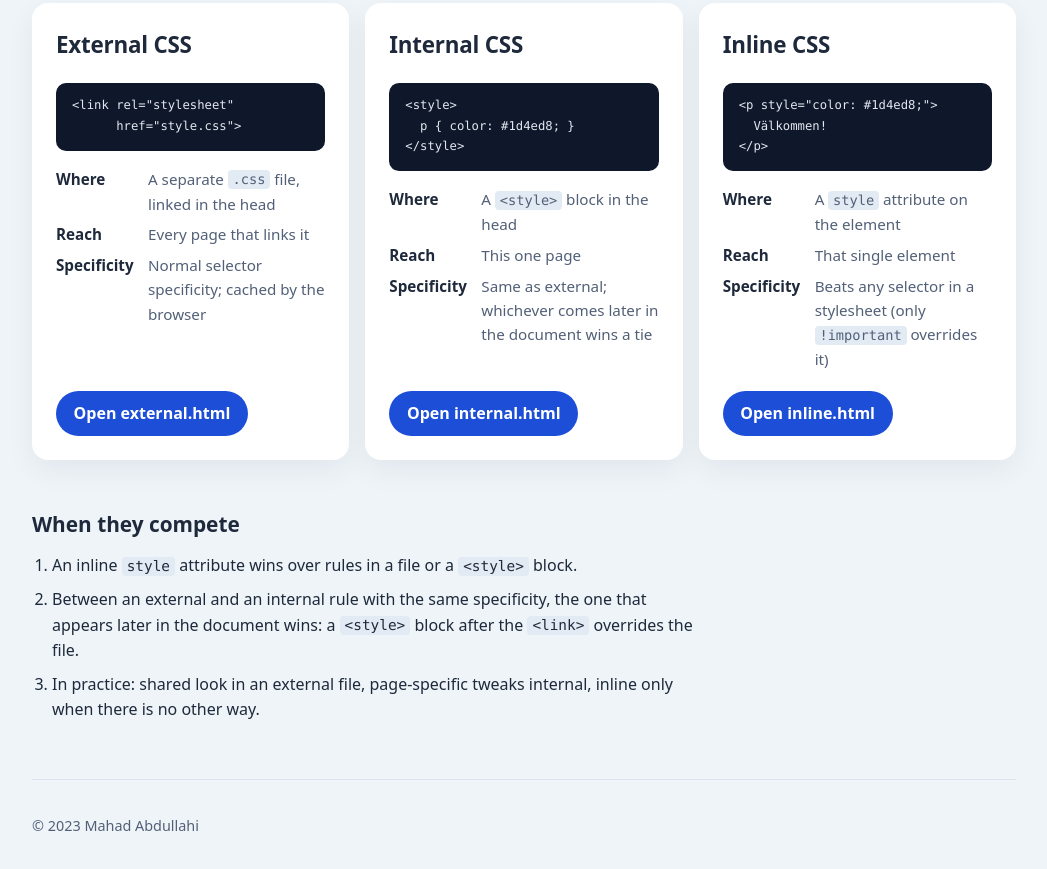
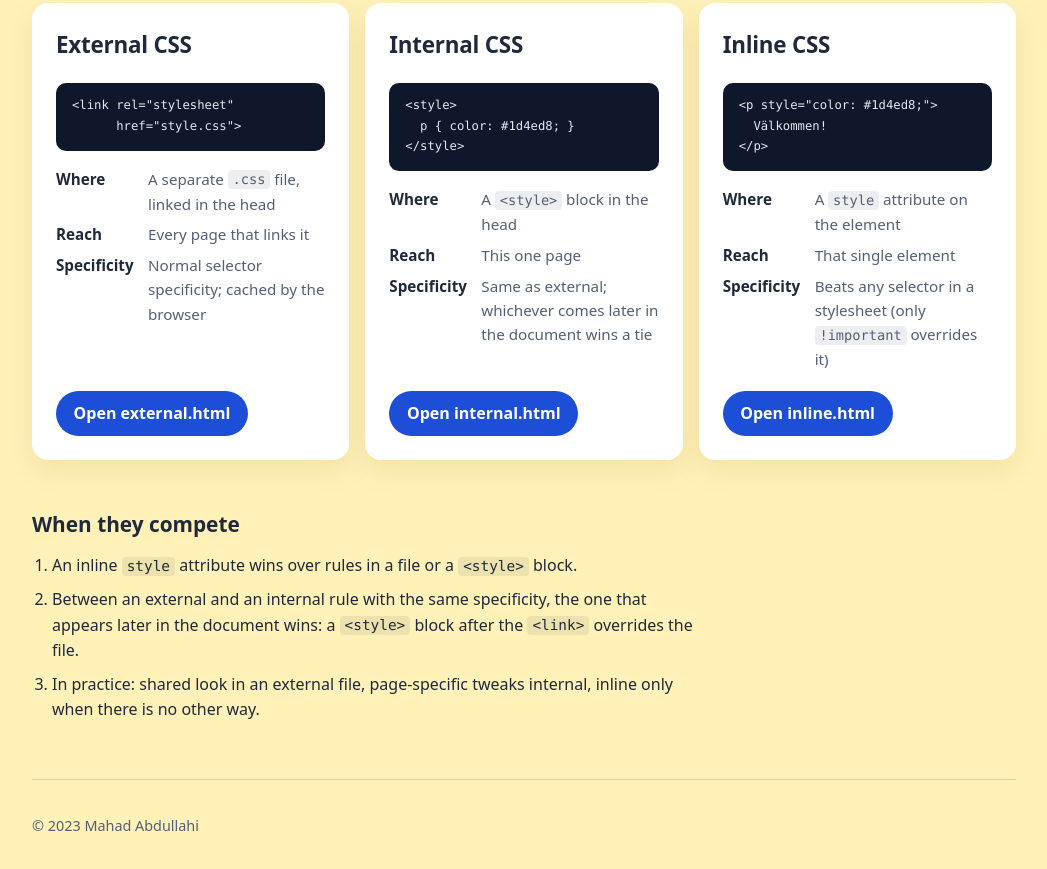
Before and after one commit to abdimannor/dress-code, a plain HTML site: page index.html in a window 1280 px wide. Shown: the part 269-1138 px from the top of the page, without its empty margins (116-1163 px from the left). Drawn offline with Linux system fonts and the light colour scheme.

Commit message:
Use a soft yellow background on the index and all three lesson pages

```diff
--- a/index.html
+++ b/index.html
@@ -13,15 +13,15 @@
   <meta name="twitter:title" content="Dress Code">
   <meta name="twitter:description" content="The same content styled three ways: external CSS, internal CSS, and inline CSS.">
   <style>
-    :root { --ink: #1e293b; --muted: #526077; --line: #dbe4ee; --accent: #1d4ed8; }
+    :root { --ink: #1e293b; --muted: #526077; --line: #e8d37a; --accent: #1d4ed8; }
     * { box-sizing: border-box; }
-    body { margin: 0; background: #eef4f8; color: var(--ink); font: 1rem/1.6 system-ui, -apple-system, "Segoe UI", Roboto, sans-serif; }
+    body { margin: 0; background: #fff1b8; color: var(--ink); font: 1rem/1.6 system-ui, -apple-system, "Segoe UI", Roboto, sans-serif; }
     .wrap { max-width: 64rem; margin: 0 auto; padding: clamp(2rem, 6vw, 5rem) 1.25rem 3rem; }
     h1 { font-size: clamp(2.2rem, 6vw, 3.5rem); line-height: 1.05; letter-spacing: -0.03em; margin: 0 0 0.75rem; }
     .intro { max-width: 42rem; color: var(--muted); font-size: 1.1rem; margin: 0 0 2.5rem; }
-    code { font-family: ui-monospace, "SF Mono", Menlo, Consolas, monospace; font-size: 0.9em; background: #e2eaf3; padding: 0.1em 0.35em; border-radius: 4px; }
+    code { font-family: ui-monospace, "SF Mono", Menlo, Consolas, monospace; font-size: 0.9em; background: rgb(30 41 59 / 0.08); padding: 0.1em 0.35em; border-radius: 4px; }
     .methods { list-style: none; padding: 0; margin: 0; display: grid; gap: 1rem; grid-template-columns: repeat(auto-fit, minmax(17rem, 1fr)); }
-    .method { background: #fff; border-radius: 16px; padding: 1.5rem; box-shadow: 0 10px 30px rgba(15, 23, 42, 0.06); display: flex; flex-direction: column; }
+    .method { background: #fff; border-radius: 16px; padding: 1.5rem; box-shadow: 0 10px 30px rgba(120, 90, 0, 0.1); display: flex; flex-direction: column; }
     .method h2 { margin: 0 0 0.25rem; font-size: 1.4rem; letter-spacing: -0.01em; }
     .method pre { margin: 1rem 0; padding: 0.85rem 1rem; background: #0f172a; color: #e2e8f0; border-radius: 10px; overflow-x: auto; font-size: 0.85rem; line-height: 1.5; }
     .method pre code { background: none; padding: 0; color: inherit; }
--- a/style.css
+++ b/style.css
@@ -7,7 +7,7 @@ body {
   grid-template-rows: 1fr auto;
   padding: 2rem 1rem;
   box-sizing: border-box;
-  background-color: #eef4f8;
+  background-color: #fff1b8;
   color: #1e293b;
   font-family: system-ui, -apple-system, 'Segoe UI', Roboto, sans-serif;
 }
```
Also changed, not shown: inline.html (+1 -1 lines), internal.html (+1 -1 lines).
